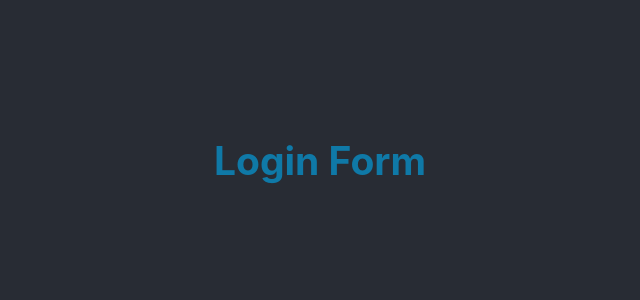
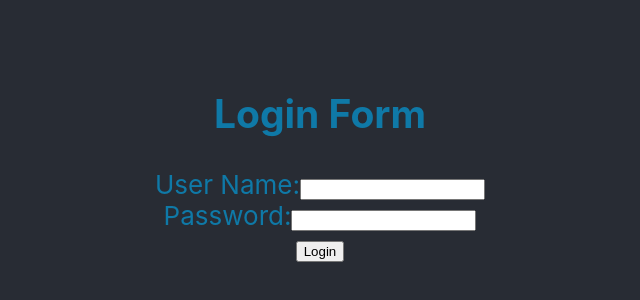
Before and after one commit to nsagias/react-hooks-helpers, a React (Create React App) app in the folder hooks-helpers/: page / in a window 1280 px wide. Shown: the part 240-540 px from the top of the page, without its empty margins (320-960 px from the left). Built offline with nearby package versions, Linux system fonts and the light colour scheme.

Commit message:
Add alert to handlesubmit for testing, add label and input for username and password

```diff
--- a/hooks-helpers/src/components/LoginForm.tsx
+++ b/hooks-helpers/src/components/LoginForm.tsx
@@ -1,3 +1,4 @@
+import { setPriority } from "os";
 import { useState } from "react";
 
 interface IHandleSubmit {
@@ -5,7 +6,7 @@ interface IHandleSubmit {
 }
 
 const LoginForm = () => {
-  const USERNAME_DEFAULT: string = "" ;
+  const USERNAME_DEFAULT: string = "";
   const PASSWORD_DEFAULT: string = "";
 
   const [userName, setUserName] = useState<string>(USERNAME_DEFAULT);
@@ -13,14 +14,27 @@ const LoginForm = () => {
 
 
   const handleSubmit: IHandleSubmit = (event:any) => {
-    event.preventDefault()
+    event.preventDefault();
+    alert(`Submiting ${userName} and ${password}`);
   };
 
   return (
     <div>
       <h2>Login Form</h2>
       <form onSubmit={handleSubmit}>
-
+        <label>User Name:</label>
+        <input
+          value={userName}
+          onChange={(event) => setUserName(event.target.value)}
+        />
+        <br />
+        <label>Password:</label>
+        <input
+          value={password}
+          onChange={(event) => SetPassword(event.target.value)}
+        />
+        <br />
+        <button type="submit">Login</button>
       </form>
     </div>
   );
```
